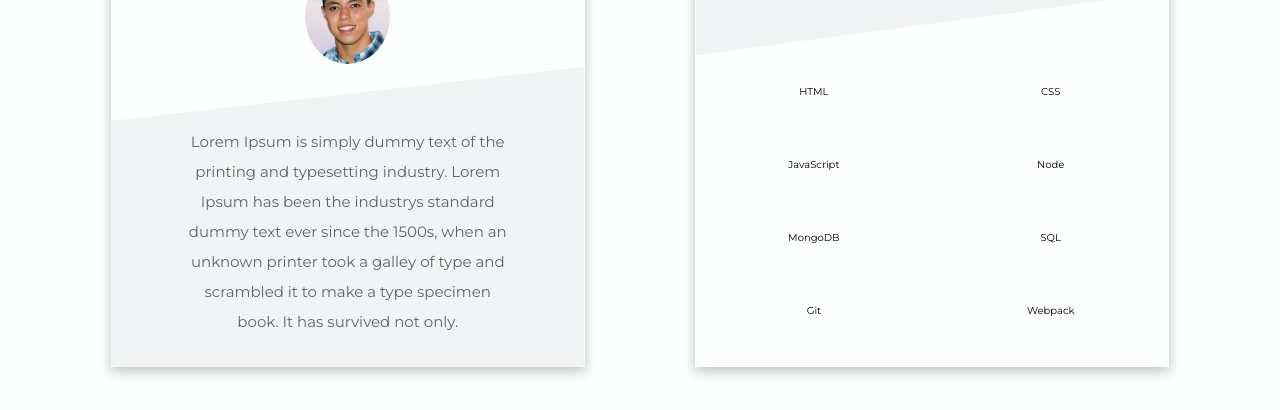
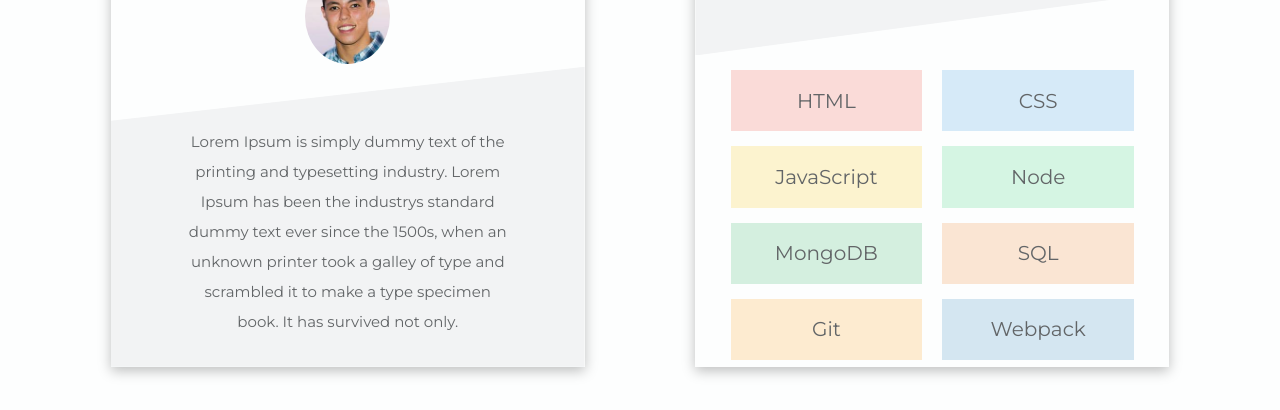
Before and after one commit to amelendez37/Portfolio, a React (Vite) app: page / in a window 1280 px wide. Shown: the part 817-1227 px from the top of the page. Built offline with nearby package versions, Linux system fonts and the light colour scheme.

Commit message:
Complete RightCard component

```diff
--- a/src/components/about/about_content/card_right/cardRight.jsx
+++ b/src/components/about/about_content/card_right/cardRight.jsx
@@ -1,5 +1,7 @@
 import React from "react";
 import Styled from "styled-components";
+
+const textColor = "#626567";
 
 const Card = Styled.div`
   width: 37%;
@@ -9,7 +11,7 @@ const Card = Styled.div`
 
 const TextRightTitle = Styled.p`
   font-size: 3rem;
-  color: #626567;
+  color: ${textColor};
   padding: 3rem 0 6rem 0;
 `;
 
@@ -22,12 +24,23 @@ const TextContainerRight = Styled.div`
 const Skills = Styled.div`
   display: grid;
   grid-template-columns: 1fr 1fr;
-  grid-template-rows: 1fr 1fr 1fr;
-  align-content: space-evenly;
+  grid-template-rows: 1fr 1fr 1fr 1fr;
+  grid-gap: 1.5rem 1rem;
+  justify-items: center;
+  padding: 1rem 3rem;
+  height: 66%;
 `;
 
 const Skill = Styled.div`
-  margin: 3rem 0;
+  display: flex;
+  align-items: center;
+  justify-content: center;
+  margin: .5rem 0;
+  width: 95%;
+  height: 100%;
+  font-size: 2rem;
+  color: ${textColor};
+  background-color: ${props => props.color};
 `;
 
 const CardRight = () => {
@@ -37,14 +50,14 @@ const CardRight = () => {
         <TextRightTitle>SKILLS</TextRightTitle>
       </TextContainerRight>
       <Skills>
-        <Skill>HTML</Skill>
-        <Skill>CSS</Skill>
-        <Skill>JavaScript</Skill>
-        <Skill>Node</Skill>
-        <Skill>MongoDB</Skill>
-        <Skill>SQL</Skill>
-        <Skill>Git</Skill>
-        <Skill>Webpack</Skill>
+        <Skill color={"#FADBD8"}>HTML</Skill>
+        <Skill color={"#D6EAF8"}>CSS</Skill>
+        <Skill color={"#FCF3CF"}>JavaScript</Skill>
+        <Skill color={"#D5F5E3"}>Node</Skill>
+        <Skill color={"#D4EFDF"}>MongoDB</Skill>
+        <Skill color={"#FAE5D3"}>SQL</Skill>
+        <Skill color={"#FDEBD0"}>Git</Skill>
+        <Skill color={"#D4E6F1"}>Webpack</Skill>
       </Skills>
     </Card>
   );
```
